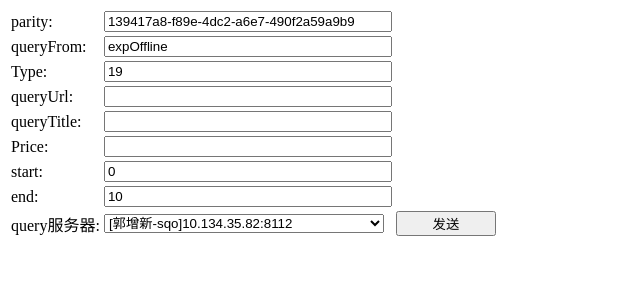
After one commit to guozengxin/picplatform, a Django app: page /shop/sqo in a window 1280 px wide. The commit adds this page. Shown: the top 300 px of the page, without its empty margins (0-640 px from the left). Run offline with Django 3.2, Linux system fonts and the light colour scheme; parts of the project's set-up code (start-up, migrations or seed data) failed here and were passed over; some libraries are stand-ins or nearby versions.

Commit message:
change some pages for shop

```diff
--- a/shop/templates/shop/index.html
+++ b/shop/templates/shop/index.html
@@ -28,6 +28,8 @@
 		<ul class="link">
           <li><a href="{% url 'shop:cache' %}" target="_blank">cache调试</a></li>
           <li><a href="{% url 'shop:searchhub' %}" target="_blank">searchhub调试</a></li>
+          <li><a href="{% url 'shop:sqo' %}" target="_blank">sqo调试</a></li>
+          <li><a href="http://zstat1.dev.ctc.wd.ss.nop.vm.sogou-op.org/vrana/?query=%D5%D4%C0%F6%D3%B1&type=online" target="_blank">网页VR调试接口</a></li>
           <!-- <li><a href="http://10.11.197.189/platform/shopindex.html" target="_blank">resin调试平台</a></li> -->
 		</ul>
 	</div>
@@ -49,6 +51,7 @@
 		<ul class="link">
 			<li><a href="http://10.12.137.218:8989/" target="_blank">shopping-tools</a></li>
 			<li><a href="http://10.136.48.132" target="_blank">搜狗发现工具平台</a></li>
+			<li><a href="http://10.16.128.179:50030/jobtracker.jsp" target="_blank">狼群Jobtracker</a></li>
 			<li><a href="http://10.141.75.96:23188/cluster" target="_blank">晨曦 Jobtracker</a></li>
 			<li><a href="http://cloud101417594.wd.nm.ss.nop.sogou-op.org:19888/jobhistory/" target="_blank">晨曦 Job History</a></li>
 			<li><a href="http://xwiki.sogou-inc.com/xwiki/bin/view/VS_Department/%E8%B4%AD%E7%89%A9%E6%90%9C%E7%B4%A2" target="_blank">购物搜索xwiki</a></li>
--- a/shop/templates/shop/searchhub.html
+++ b/shop/templates/shop/searchhub.html
@@ -32,9 +32,13 @@
         <tr class="q"><td>title:</td><td><input type="text" name="title" style="width: 280px" maxlength="1000"></td></tr>
         <tr class="q"><td>forceQuery:</td><td><input type="text" name="forceQuery" style="width: 280px" maxlength="1000"></td></tr>
         <tr class="q"><td>queryFrom:</td><td><input type="text" name="queryFrom" style="width: 280px" maxlength="1000" value="shop"></td><td></td></tr>
+        <tr class="q"><td>enableAds:</td><td><input type="text" name="enableAds" style="width: 280px" maxlength="1000" value="1"></td><td></td></tr>
         <tr class="q"><td>parity:</td><td><input type="text" name="parity" style="width: 280px" maxlength="1000" value="a2141f8a-f2c8-4900-be65-8460671e7020"></td></tr>
         <tr class="q"><td>debug:</td><td><input type="text" name="debug" style="width: 280px" maxlength="1000"></td></tr>
+        <tr class="q"><td>startPrice:</td><td><input type="text" name="startPrice" style="width: 280px" maxlength="1000"></td></tr>
+        <tr class="q"><td>endPrice:</td><td><input type="text" name="endPrice" style="width: 280px" maxlength="1000"></td></tr>
         <tr class="q"><td>forceQueryWithoutSave:</td><td><input type="text" name="forceQueryWithoutSave" style="width: 280px" maxlength="1000"></td></tr>
+        <tr class="q"><td>sourceAttr:</td><td><input type="text" name="sourceAttr" style="width: 280px" maxlength="1000"></td></tr>
         <tr class="q"><td>logLevel:</td><td><input type="text" name="logLevel" style="width: 280px" maxlength="1000"></td></tr>
         <tr class="q"><td>start:</td><td><input type="text" name="start" style="width: 280px" maxlength="1000"></td></tr>
         <tr class="q"><td>docList:</td><td><input type="text" name="docList" style="width: 280px" maxlength="1000"></td></tr>
@@ -43,6 +47,7 @@
         <tr><td>searchhub服务器:</td>
           <td><select type="text" name="host" style="width: 280px">
               <option value="10.134.35.82:5505">[GZX]10.134.35.82:5505</option>
+              <option value="10.134.35.82:5585">[SJY]10.134.35.82:5585</option>
               <option value="searchhub13.shop.sjs:5555">searchhub13.shop.sjs:5555</option>
               <option value="searchhub13.shop.yf:5555">searchhub13.shop.yf:5555</option>
               <option value="searchhub01.shop.sjs:5555">searchhub01.shop.sjs:5555</option>
--- /dev/null
+++ b/shop/templates/shop/sqo.html
@@ -0,0 +1,30 @@
+<!DOCTYPE html>
+<html>
+  <head>
+    <meta http-equiv="Content-Type" content="text/html; charset=gbk" />
+    <link rel="shortcut icon" href="{{ STATIC_URL }}image/shop-favicon.ico?v=2" type="image/x-icon">
+    <title>购物sqo</title>
+    <script src="{{ STATIC_URL }}js/jquery-1.9.1.js" type="text/javascript"></script>
+  </head>
+  <body>
+    <form action="sqopost" method="post">
+      <table>
+        <tr class="q"><td>parity:</td><td><input type="text" name="parity" style="width: 280px" value="139417a8-f89e-4dc2-a6e7-490f2a59a9b9" maxlength="1000"></td></tr>
+        <tr class="q"><td>queryFrom:</td><td><input type="text" name="queryFrom" style="width: 280px" value="expOffline" maxlength="1000"></td><td></td></tr>
+        <tr class="q"><td>Type:</td><td><input type="text" name="type" style="width: 280px" value="19" maxlength="1000"></td><td></td></tr>
+        <tr class="q"><td>queryUrl:</td><td><input type="text" name="url" style="width: 280px" maxlength="1000"></td><td></td></tr>
+        <tr class="q"><td>queryTitle:</td><td><input type="text" name="title" style="width: 280px" maxlength="1000"></td><td></td></tr>
+        <tr class="q"><td>Price:</td><td><input type="text" name="price" style="width: 280px" maxlength="1000"></td><td></td></tr>
+        <tr class="q"><td>start:</td><td><input type="text" name="start" style="width: 280px" value="0" maxlength="1000"></td><td></td></tr>
+        <tr class="q"><td>end:</td><td><input type="text" name="end" style="width: 280px" value="10" maxlength="1000"></td><td></td></tr>
+        <tr><td>query服务器:</td>
+          <td><select type="text" name="host" style="width: 280px">
+              <option value="10.134.35.82:8112">[郭增新-sqo]10.134.35.82:8112</option>
+              <option value="qo01.shop.yf:8112">qo01.shop.yf:8112</option>
+            </select>
+          </td><td><input type="submit" value="发送" style="width: 100px"></td>
+        </tr>
+      </table>
+    </form>
+  </body>
+</html>
--- a/shop/urls.py
+++ b/shop/urls.py
@@ -13,4 +13,6 @@ urlpatterns = patterns(
     url(r'^querypost$', views.querypost, name='querypost'),
     url(r'^searchhub$', views.searchhub, name='searchhub'),
     url(r'^searchhubpost$', views.searchhubpost, name='searchhubpost'),
+    url(r'^sqo$', views.sqo, name='sqo'),
+    url(r'^sqopost$', views.sqopost, name='sqopost'),
 )
--- a/shop/views.py
+++ b/shop/views.py
@@ -150,3 +150,22 @@ def querypost(request):
     paramData = urllib.urlencode(param)
     result = cacheRequest.sendRequest(host, paramData)
     return HttpResponse(result, content_type="application/xml")
+
+
+def sqo(request):
+    return render_to_response('shop/sqo.html', context_instance=RequestContext(request))
+
+
+def sqopost(request):
+    host = request.POST.get("host")
+    param = {}
+    for key in request.POST:
+        value = request.POST.get(key)
+        if value is None or len(value) == 0:
+            continue
+        if key == "host":
+            continue
+        param[key] = value.encode('utf-16-le')
+    paramData = urllib.urlencode(param)
+    result = cacheRequest.sendRequest(host, paramData)
+    return HttpResponse(result, content_type="application/xml")
```
